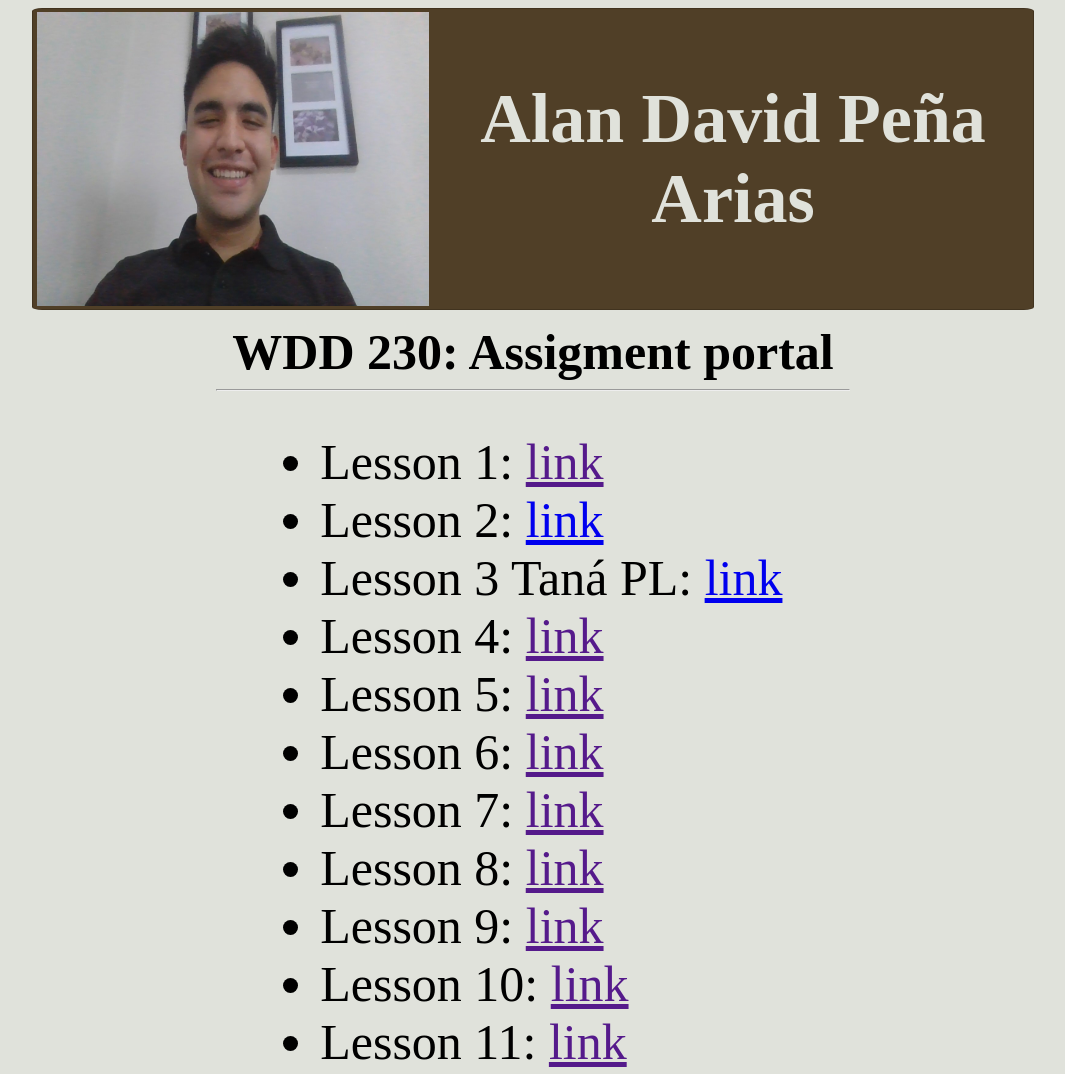
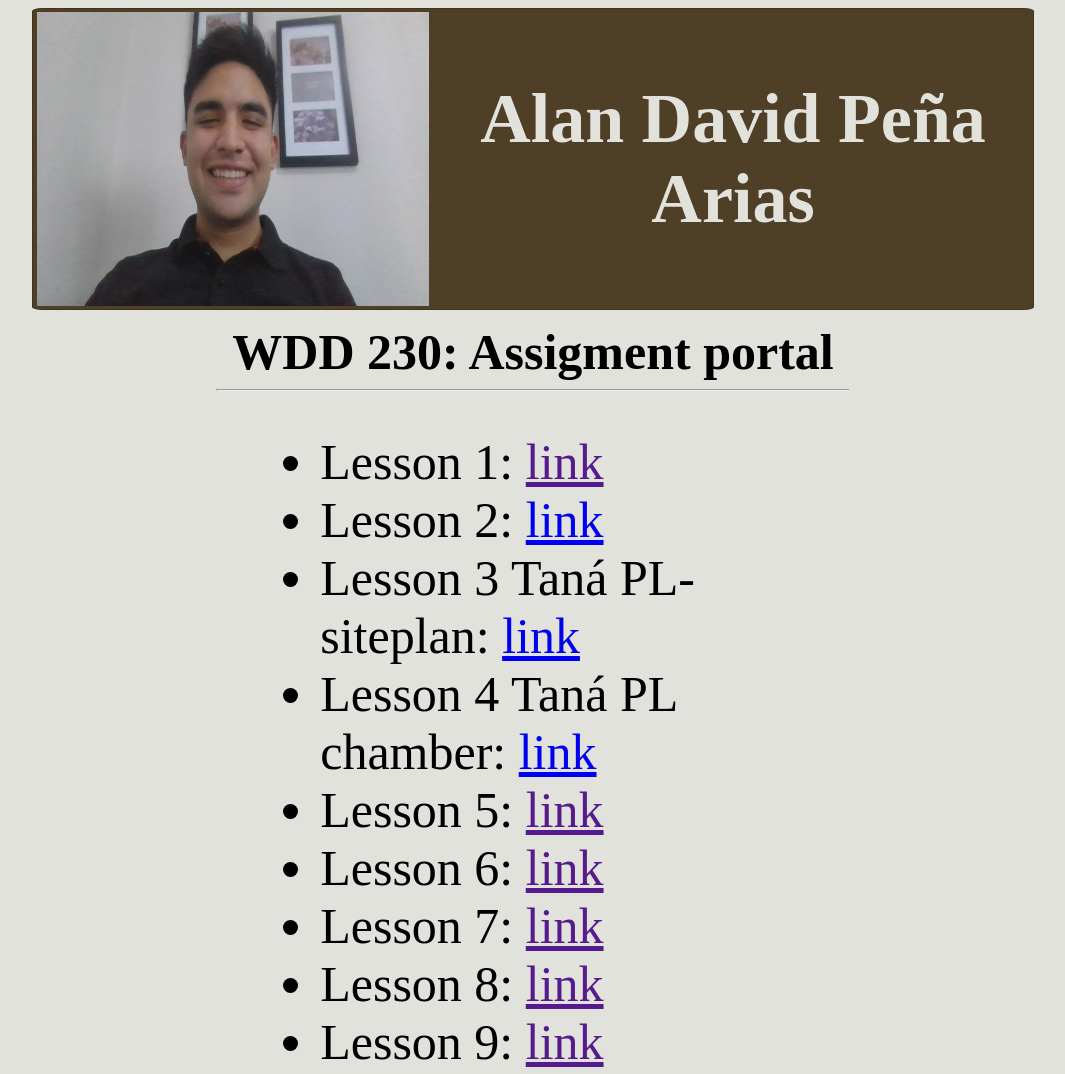
Before and after one commit to Alanpea05/wdd230, a plain HTML site: page index.html in a window 1280 px wide. Shown: the top 1074 px of the page, without its empty margins (107-1172 px from the left). Drawn offline with Linux system fonts and the light colour scheme.

Commit message:
changes index- W04

```diff
--- a/index.html
+++ b/index.html
@@ -24,8 +24,8 @@
         <ul>
             <li> Lesson 1: <a href=""> link </a></li>
             <li> Lesson 2: <a href="lesson02/design-principles.html"> link </a></li>
-            <li> Lesson 3 Taná PL: <a href="lesson3/index.html"> link </a></li>
-            <li> Lesson 4: <a href=""> link </a></li>
+            <li> Lesson 3 Taná PL-siteplan: <a href="lesson3/index.html"> link </a></li>
+            <li> Lesson 4 Taná PL chamber: <a href="Tana_chamber/index.html"> link </a></li>
             <li> Lesson 5: <a href=""> link </a></li>
             <li> Lesson 6: <a href=""> link </a></li>
             <li> Lesson 7: <a href=""> link </a></li>
```
